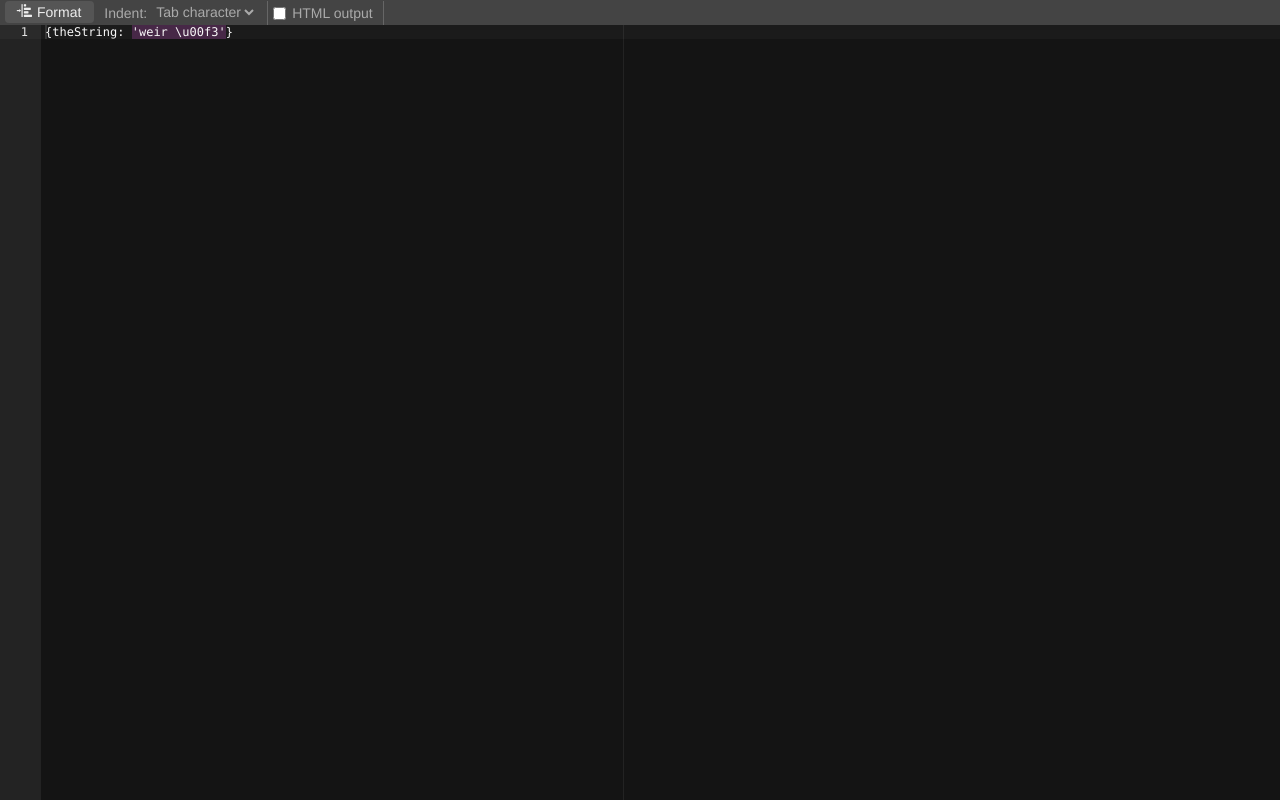
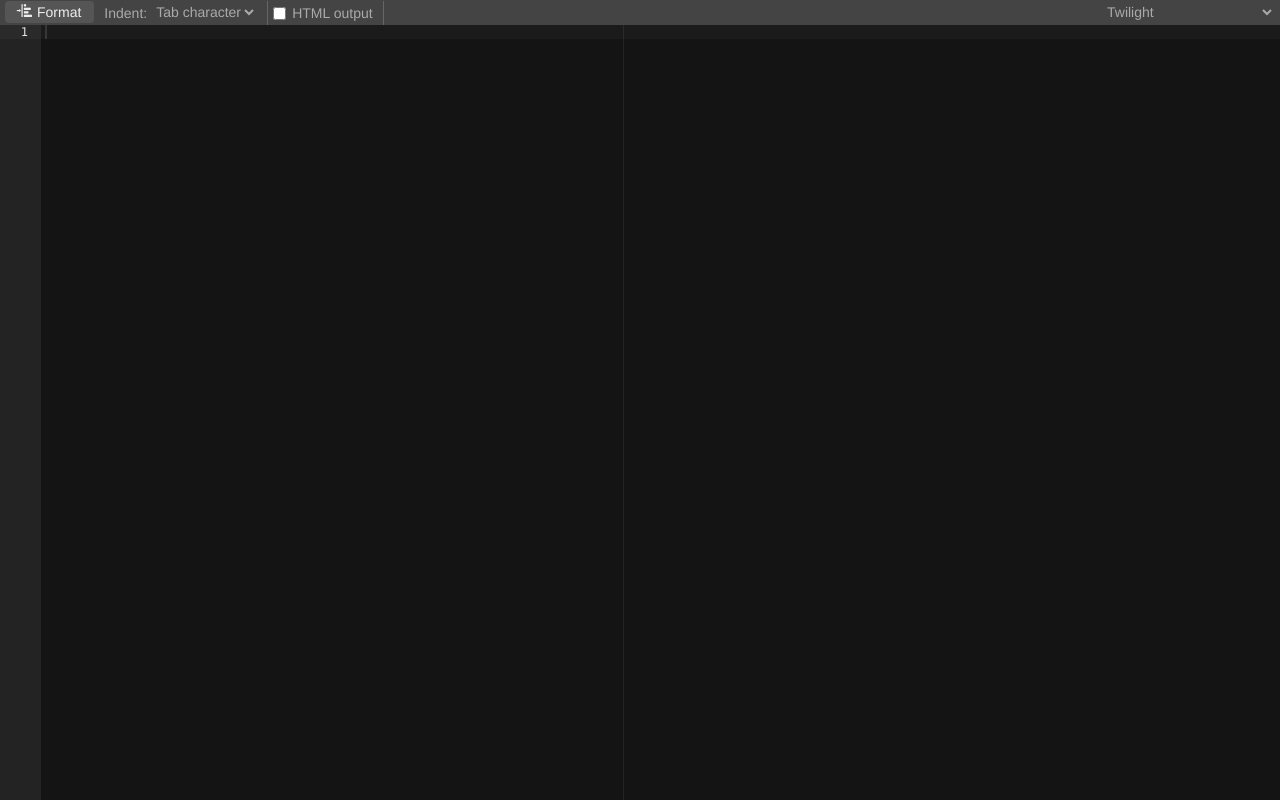
Before and after one commit to danyg/JSONFormatter, a plain HTML site: page index.html in a window 1280 px wide. Drawn offline with nearby package versions, Linux system fonts and the light colour scheme.

Commit message:
ADD: Skin selector

```diff
--- a/index.html
+++ b/index.html
@@ -15,7 +15,7 @@
 				Format
 			</button>
 		</div>
-		<pre id="editor">{theString: 'weir \u00f3'}</pre>
+		<pre id="editor"></pre>
 		<div id="alertBox"></div>
 
 		<script src="http://code.jquery.com/jquery-1.11.3.min.js" type="text/javascript" charset="utf-8"></script>
--- a/js/formatter.js
+++ b/js/formatter.js
@@ -29,7 +29,7 @@ function format(data) {
 		data: data,
 		error: false
 	};
-	var code = '(function() { try { ret.data = ' + data + ' ; } catch ( e ) { ret.error = e.message; } }());';
+	var code = '(function() { try { ret.data = ' + data + ' } catch ( e ) { ret.error = e.message; } }());';
 
 	try {
 		eval(code);
--- a/js/main.js
+++ b/js/main.js
@@ -243,4 +243,98 @@
 
 	plugins.push(html);
 
+
+	// skin
+	// ==========
+
+	var skin = {
+		_options: [
+			{ title: 'Ambiance', path: 'ace/theme/ambiance'},
+			{ title: 'Chaos', path: 'ace/theme/chaos'},
+			{ title: 'Chrome', path: 'ace/theme/chrome'},
+			{ title: 'Clouds', path: 'ace/theme/clouds'},
+			{ title: 'Clouds Midnight', path: 'ace/theme/clouds midnight'},
+			{ title: 'Cobalt', path: 'ace/theme/cobalt'},
+			{ title: 'Crimson editor', path: 'ace/theme/crimson editor'},
+			{ title: 'Dawn', path: 'ace/theme/dawn'},
+			{ title: 'Dreamweaver', path: 'ace/theme/dreamweaver'},
+			{ title: 'Eclipse', path: 'ace/theme/eclipse'},
+			{ title: 'Github', path: 'ace/theme/github'},
+			{ title: 'Idle Fingers', path: 'ace/theme/idle fingers'},
+			{ title: 'Iplastic', path: 'ace/theme/iplastic'},
+			{ title: 'Katzenmilch', path: 'ace/theme/katzenmilch'},
+			{ title: 'KR Theme', path: 'ace/theme/kr theme'},
+			{ title: 'Kuroir', path: 'ace/theme/kuroir'},
+			{ title: 'Merbivore', path: 'ace/theme/merbivore'},
+			{ title: 'Merbivore soft', path: 'ace/theme/merbivore soft'},
+			{ title: 'Mono Industrial', path: 'ace/theme/mono industrial'},
+			{ title: 'Monokai', path: 'ace/theme/monokai'},
+			{ title: 'Pastel On Dark', path: 'ace/theme/pastel on dark'},
+			{ title: 'Solarized Dark', path: 'ace/theme/solarized dark'},
+			{ title: 'Solarized Light', path: 'ace/theme/solarized light'},
+			{ title: 'Sqlserver', path: 'ace/theme/sqlserver'},
+			{ title: 'Terminal', path: 'ace/theme/terminal'},
+			{ title: 'Textmate', path: 'ace/theme/textmate'},
+			{ title: 'Tomorrow', path: 'ace/theme/tomorrow'},
+			{ title: 'Tomorrow Night', path: 'ace/theme/tomorrow night'},
+			{ title: 'Tomorrow Night Blue', path: 'ace/theme/tomorrow night blue'},
+			{ title: 'Tomorrow Night Bright', path: 'ace/theme/tomorrow night bright'},
+			{ title: 'Tomorrow Night Eighties', path: 'ace/theme/tomorrow night eighties'},
+			{ title: 'Twilight', path: 'ace/theme/twilight'},
+			{ title: 'Vibrant Ink', path: 'ace/theme/vibrant ink'},
+			{ title: 'Xcode', path: 'ace/theme/xcode'}
+		],
+		_optSelected: null,
+		_lastOptSelected: null,
+		init: function() {
+			var ix = localStorage.getItem('skin-opt');
+			if(ix === null) {
+				ix = 31;
+			}
+			this._optSelected = this._options[ix];
+			this._lastOptSelected = this._options[ix];
+			this._placeTool();
+
+			this._set();
+		},
+		format: function(str) {
+			return str;
+		},
+		unformat: function(str) {
+			return str;
+		},
+
+		_placeTool: function() {
+			var me = this;
+			var $select = $('<select class="pull-right"></select>')
+				.appendTo($appBar)
+			;
+			this._options.forEach(function(item, i) {
+				var $option = $('<option>')
+						.val(i)
+						.text(item.title)
+				;
+				if (me._optSelected === item) {
+					$option.attr('selected', true);
+				}
+				$option.appendTo($select);
+			});
+			$select.on('change', function() {
+				var ix = $(this).val();
+				me._select(ix);
+			});
+		},
+		_select: function(ix){
+			this._optSelected = this._options[ix];
+			localStorage.setItem('skin-opt', ix);
+			this._set();
+		},
+		_set: function() {
+			editor.setTheme(this._optSelected.path);
+		}
+	};
+
+	plugins.push(skin);
+
+
 }());
--- a/styles.css
+++ b/styles.css
@@ -84,6 +84,12 @@ pre {
 	margin-right: 5px;
 }
 
+.app-bar .pull-right {
+	float: right;
+	margin-right: 0px;
+	margin-left: 5px;
+}
+
 .app-bar .btn {
 	background: #555;
 	color: #eee;
```
